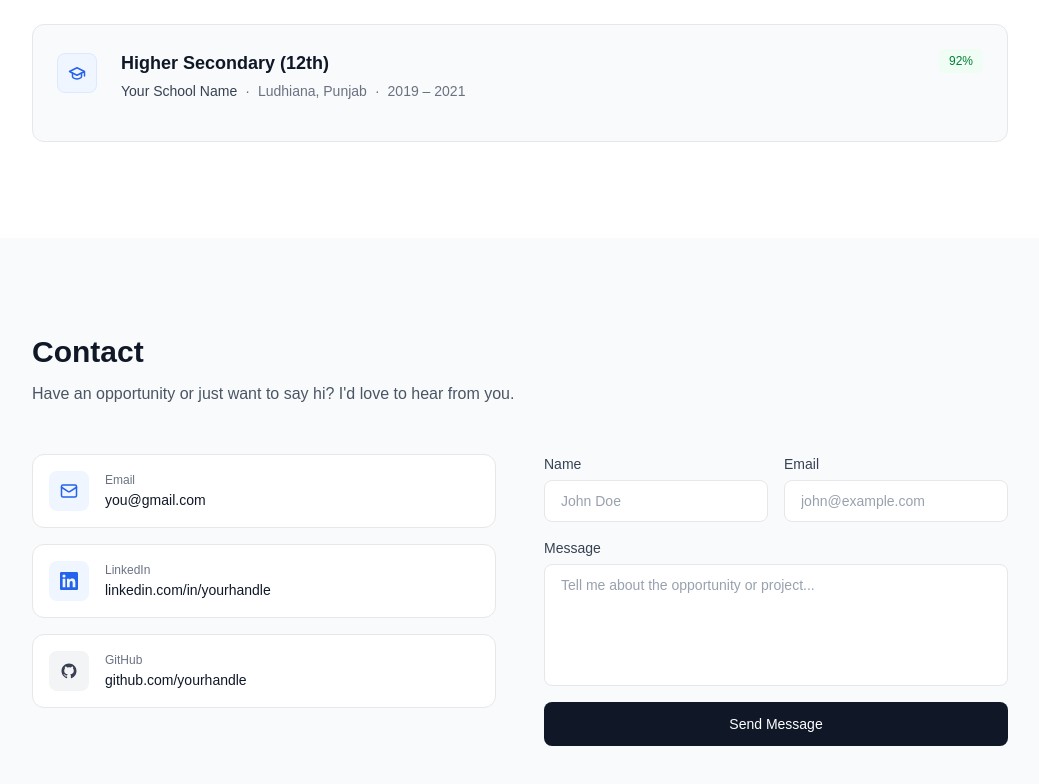
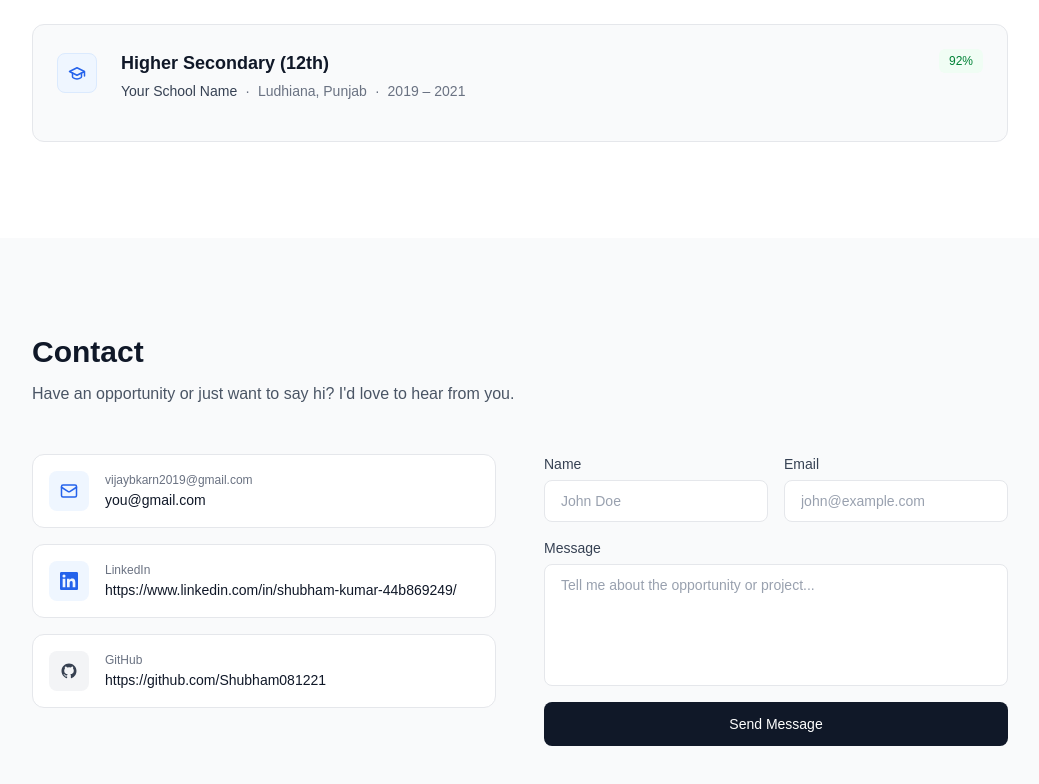
Before and after one commit to Shubham081221/my-portfolio, a Next.js app: page / in a window 1280 px wide. Shown: the part 2894-3678 px from the top of the page, without its empty margins (120-1159 px from the left). Built offline with nearby package versions, Linux system fonts and the light colour scheme.

Commit message:
Links in Contact Form

```diff
--- a/src/components/sections/Contact.tsx
+++ b/src/components/sections/Contact.tsx
@@ -69,7 +69,7 @@ export default function Contact() {
                   <EmailIcon />
                 </div>
                 <div>
-                  <p className="text-xs text-gray-500 mb-0.5">Email</p>
+                  <p className="text-xs text-gray-500 mb-0.5">vijaybkarn2019@gmail.com</p>
                   <p className="text-sm font-medium text-gray-900">{socials.email}</p>
                 </div>
               </a>
@@ -85,7 +85,7 @@ export default function Contact() {
                 </div>
                 <div>
                   <p className="text-xs text-gray-500 mb-0.5">LinkedIn</p>
-                  <p className="text-sm font-medium text-gray-900">linkedin.com/in/yourhandle</p>
+                  <p className="text-sm font-medium text-gray-900">https://www.linkedin.com/in/shubham-kumar-44b869249/</p>
                 </div>
               </a>
 
@@ -100,7 +100,7 @@ export default function Contact() {
                 </div>
                 <div>
                   <p className="text-xs text-gray-500 mb-0.5">GitHub</p>
-                  <p className="text-sm font-medium text-gray-900">github.com/yourhandle</p>
+                  <p className="text-sm font-medium text-gray-900">https://github.com/Shubham081221</p>
                 </div>
               </a>
             </div>
```
